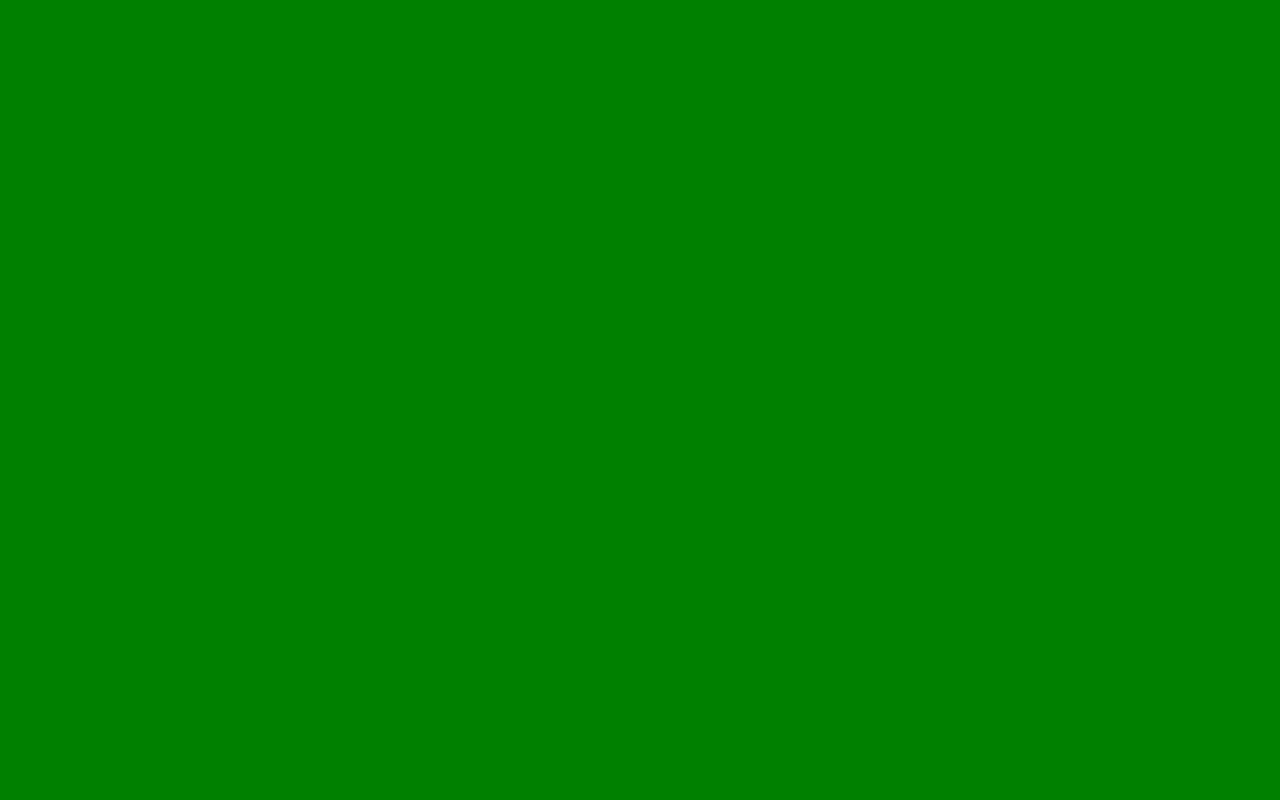
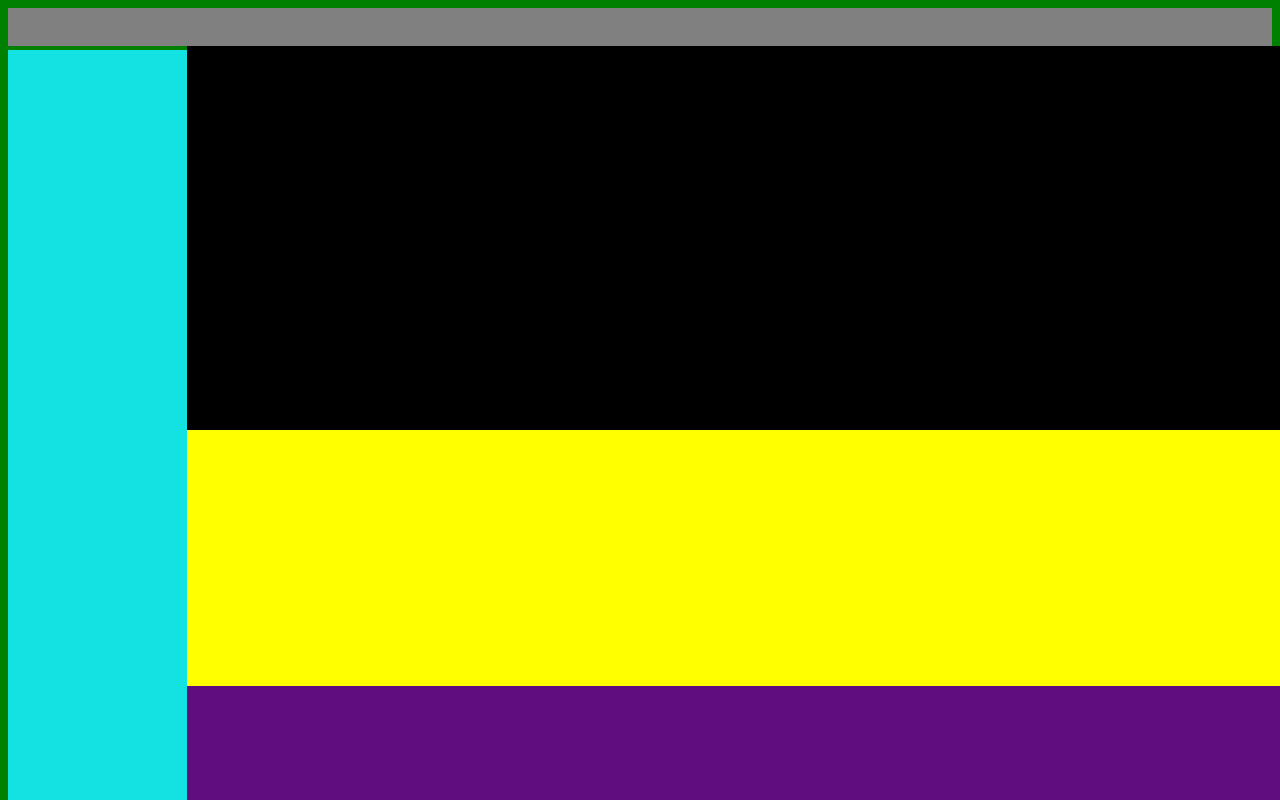
Before and after one commit to mariusErpenbach/youtube-replica, a plain HTML site: page index.html in a window 1280 px wide. Shown: the top 800 px of the page. Drawn offline with Linux system fonts and the light colour scheme.

Commit message:
splittet the site into big 5 sections

```diff
--- a/css/replica.css
+++ b/css/replica.css
@@ -1,4 +1,34 @@
 body{
     background-color:green;
 }
-header{}
+#topHeader{
+    width:100%;
+    height:3vw;
+    background-color:grey;
+}
+
+#profileBanner{
+    margin-left:14vw;
+    width:86vw;
+    height:30vw;
+    background-color:black;
+}
+nav{
+    margin-left:14vw;
+    width:86vw;
+    height:20vw;
+    background-color:yellow;
+}
+#videos{
+    margin-left:14vw;
+    width:86vw;
+    height:60vw;
+    background-color:rgb(94, 14, 126);
+}
+aside{
+    position:absolute;
+    top:3.9vw;
+    width:14vw;
+    height:100vw;
+    background-color:rgb(19, 226, 226);
+}
--- a/index.html
+++ b/index.html
@@ -13,7 +13,7 @@
         <span id="logo"></section>
             <section id="searchbar"></section>
     </header>
-    <span id="profileBanner"></span>
+    <div id="profileBanner"></div>
     <nav></nav>
     <section id="videos"></section>
     <aside>
```
